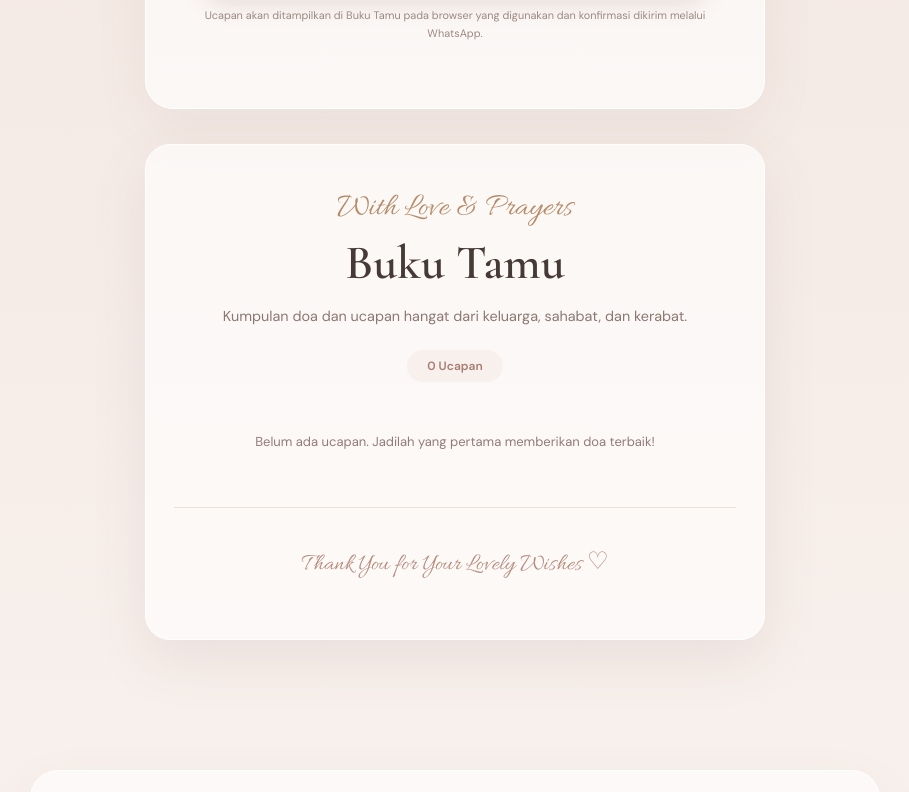
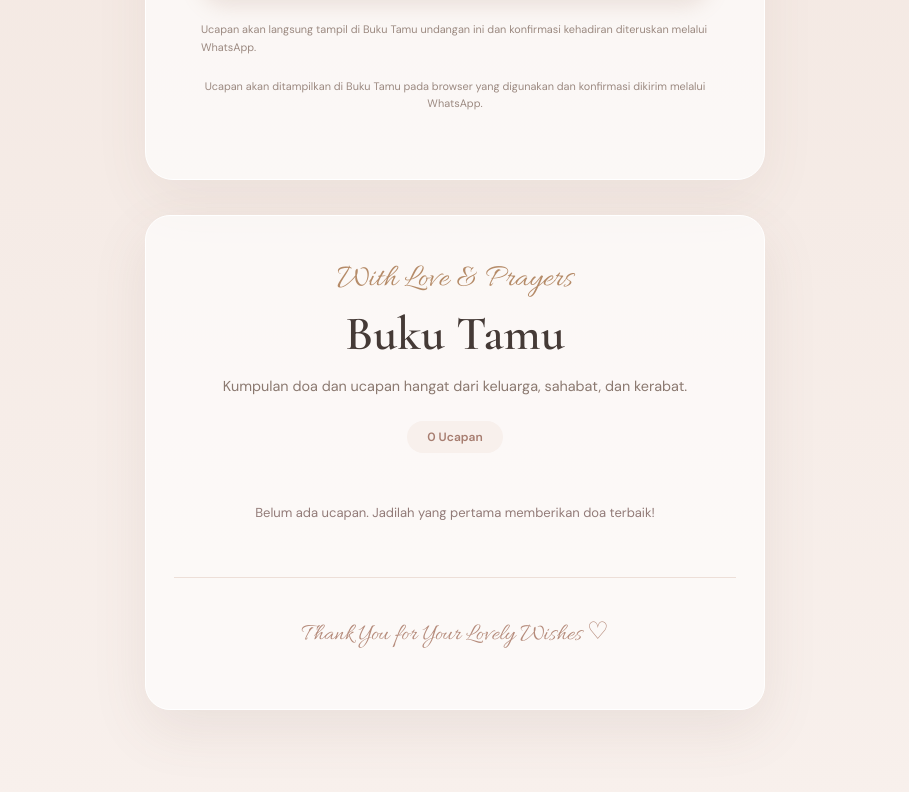
Before and after one commit to dhafafriyandana-hub/undangan-engagement-dhafa-virsya, a plain HTML site: page index.html in a window 1280 px wide. Shown: the part 7584-8376 px from the top of the page, without its empty margins (185-1094 px from the left). Drawn offline with nearby package versions, Linux system fonts and the light colour scheme; no server answers.

Commit message:
index.html

```diff
--- a/index.html
+++ b/index.html
@@ -146,6 +146,7 @@
           <label for="rsvpStatus">Konfirmasi Kehadiran<select id="rsvpStatus" required><option value="Hadir">Ya, Saya Akan Hadir</option><option value="Belum dapat memastikan">Belum dapat memastikan</option><option value="Berhalangan hadir">Maaf, Tidak Bisa Hadir</option></select></label>
           <label for="rsvpMessage">Pesan & Doa Restu<textarea id="rsvpMessage" rows="4" required placeholder="Tuliskan ucapan dan doa terbaik untuk Dhafa & Virsya..."></textarea></label>
           <button class="primary-btn full" type="submit" id="rsvpSubmit">♡ Kirim Ucapan</button>
+          <p class="form-note">Ucapan akan langsung tampil di Buku Tamu undangan ini dan konfirmasi kehadiran diteruskan melalui WhatsApp.</p>
         </form>
         <p class="form-note">Ucapan akan ditampilkan di Buku Tamu pada browser yang digunakan dan konfirmasi dikirim melalui WhatsApp.</p>
       </div>
```
